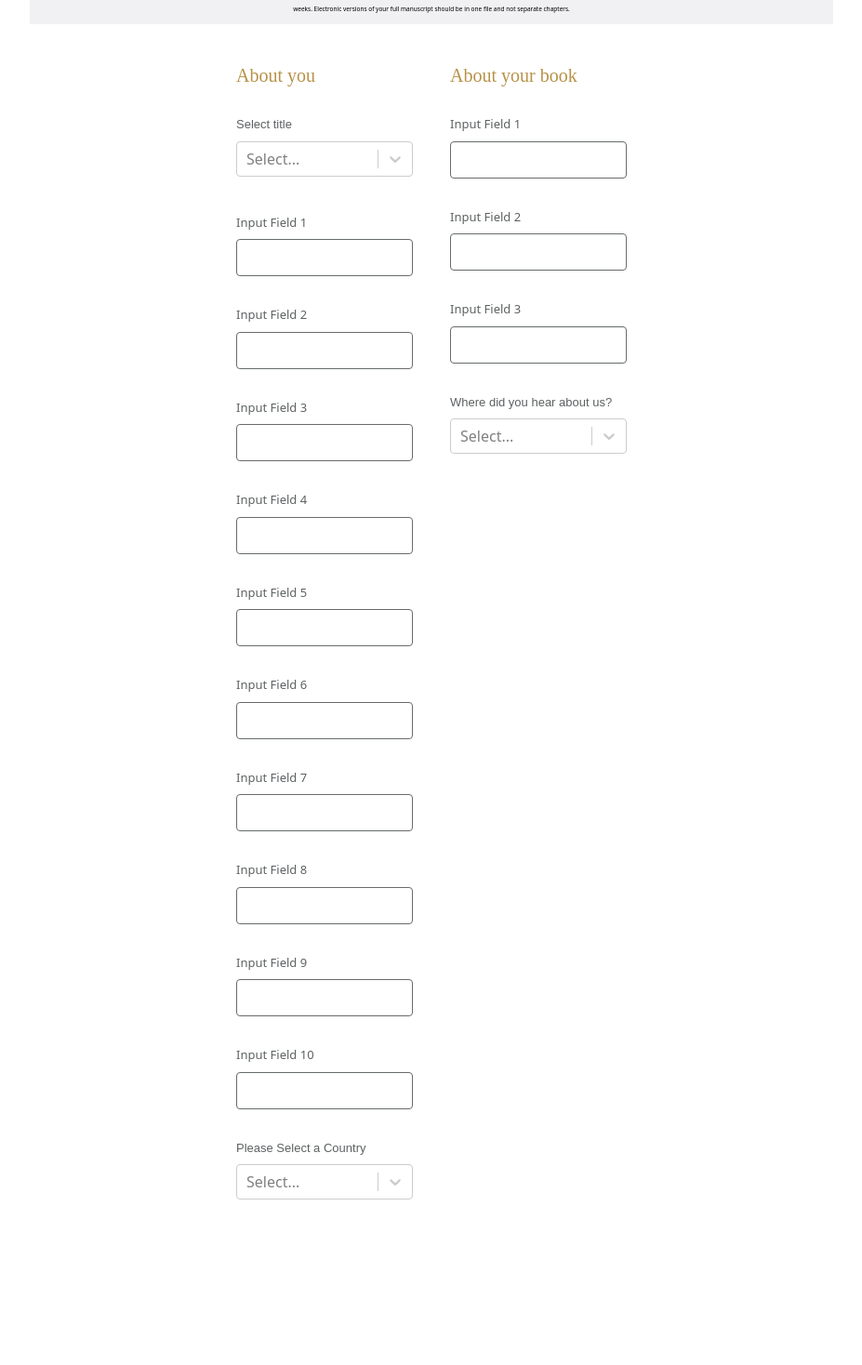
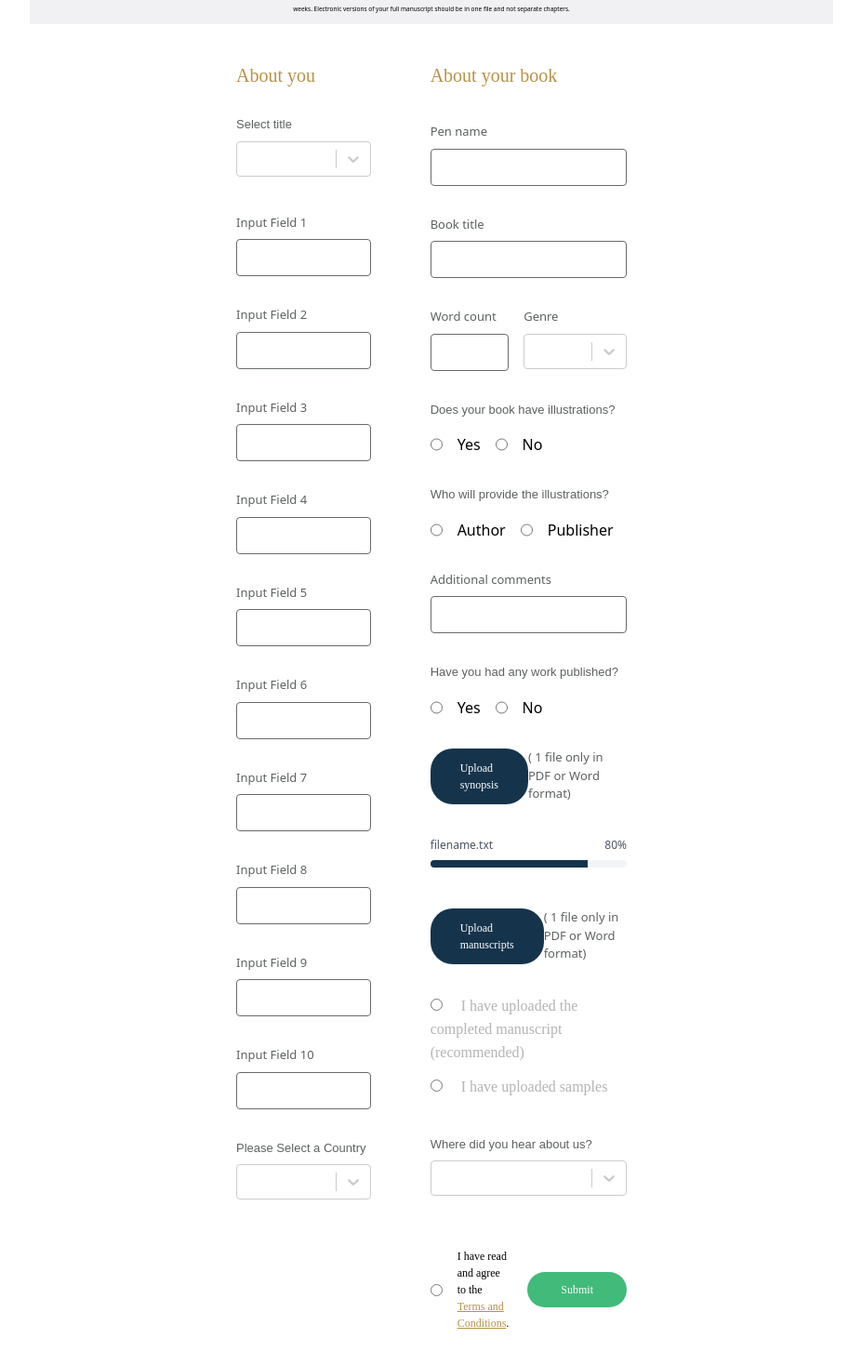
Before and after one commit to Hadees621/pegasus, a React (Create React App) app: page /submit-online in a window 1280 px wide. Shown: the part 276-1744 px from the top of the page at 93% size, without its empty margins (176-1103 px from the left). Built offline with nearby package versions, Linux system fonts and the light colour scheme.

Commit message:
froms implemented

```diff
--- a/package.json
+++ b/package.json
@@ -42,5 +42,8 @@
       "last 1 firefox version",
       "last 1 safari version"
     ]
+  },
+  "devDependencies": {
+    "@babel/plugin-proposal-private-property-in-object": "^7.21.11"
   }
 }
--- a/src/pages/submit-online/components/AboutBook.js
+++ b/src/pages/submit-online/components/AboutBook.js
@@ -1,5 +1,9 @@
-import React from "react";
+import React, { useRef, useState } from "react";
+import { Link } from "react-router-dom";
 import Select from "react-select";
+import FileUpload from "./FileUpload.js";
+import RadioGroup from "./RadioGroup";
+import TextInput from "./TextInput";
 
 const options = [
     { value: "option1", label: "Option 1" },
@@ -7,45 +11,166 @@ const options = [
 ];
 
 const AboutBook = () => {
+    const fileInputRef = useRef(null);
+    const [selectedOption, setSelectedOption] = useState(null);
 
+    const handleButtonClick = () => {
+        fileInputRef.current.click();
+    };
+
+    const handleFileChange = (event) => {
+        const selectedFile = event.target.files[0];
+        console.log("Selected File:", selectedFile);
+    };
+
+    const progress = 80;
+
+    const handleRadioChange = (option) => {
+        setSelectedOption(option);
+    };
     return (
         <>
             <div className="flex flex-col w-full">
-                {/* text-center 425:text-start  425:text-[15px] 768:text-[18px] 1024:text-[10px] 1440:text-[14px] 2000:text-[20px] */}
                 <h1 className="text-[20px] text-[#B79248] font-fairplay mb-7 mt-5">
                     About your book
                 </h1>
-                <div className="mb-96 w-full">
+                <div className="mb-96 w-full mt-2">
                     <form>
-                        {[...Array(3)].map((_, index) => (
-                            <div key={index} className="mb-8">
-                                <label
-                                    className="block text-[#5D6162] text-[13px] mb-2"
-                                    htmlFor={`inputField${index + 1}`}
-                                >
-                                    Input Field {index + 1}
+                        <TextInput label="Pen name" id="inputField1" name="inputField1" />
+                        <TextInput label="Book title" id="inputField2" name="inputField2" />
+
+                        <div className="flex gap-4 ">
+                            <div className="w-[40%]">
+                                <TextInput label="Word count" id="inputField3" name="inputField3" />
+                            </div>
+                            <div className="flex-1">
+                                <label className="block text-[#5D6162] text-[13px] mb-2" htmlFor="dropdownField">
+                                    Genre
                                 </label>
+                                <Select options={options} isSearchable={true} placeholder={null} />
+                            </div>
+                        </div>
+
+                        <RadioGroup
+                            label="Does your book have illustrations?"
+                            options={[
+                                { value: 1, label: "Yes" },
+                                { value: 2, label: "No" },
+                            ]}
+                            onChange={handleRadioChange}
+                            selectedOption={selectedOption}
+                        />
+
+                        <RadioGroup
+                            label="Who will provide the illustrations?
+"
+                            options={[
+                                { value: 1, label: "Author" },
+                                { value: 2, label: "Publisher" },
+                            ]}
+                            onChange={handleRadioChange}
+                            selectedOption={selectedOption}
+                        />
+
+                        <TextInput label="Additional comments" id="inputField2" name="inputField2" />
+
+                        <RadioGroup
+                            label="Have you had any work published?"
+                            options={[
+                                { value: 1, label: "Yes" },
+                                { value: 2, label: "No" },
+                            ]}
+                            onChange={handleRadioChange}
+                            selectedOption={selectedOption}
+                        />
+
+                        <FileUpload
+                            label="Upload synopsis"
+                            onClick={handleButtonClick}
+                            onChange={handleFileChange}
+                        />
+
+                        <div className="relative mb-11 pt-1">
+                            <>
+                                <div className="mb-2 flex items-center justify-between text-xs">
+                                    <div className="text-gray-600">filename.txt</div>
+                                    <div className="text-gray-600">{`${progress}%`}</div>
+                                </div>
+                                <div className="flex h-2 overflow-hidden rounded bg-gray-100 text-[6px]">
+                                    <div style={{ width: `${progress}%` }} className="bg-[#15344C]"></div>
+                                </div>
+                            </>
+                        </div>
+
+                        <FileUpload
+                            label="Upload manuscripts"
+                            onClick={handleButtonClick}
+                            onChange={handleFileChange}
+                        />
+
+                        <div className="flex flex-col gap-3 mb-2">
+                            <div className={`form-check space-x-5 ${selectedOption === 1 ? 'text-[#2E3059]' : 'text-[#B4B4B4]'}`}>
                                 <input
-                                    type="text"
-                                    id={`inputField${index + 1}`}
-                                    name={`inputField${index + 1}`}
-                                    className="w-full px-3 py-2 border border-[#676B6C] rounded-[4px] h-[40px]"
+                                    type="radio"
+                                    className="form-check-input"
+                                    id="radioOption1"
+                                    name="radioOptions"
+                                    onChange={() => handleRadioChange(1)}
+                                    checked={selectedOption === 1}
                                 />
+                                <label className="form-check-label font-fairplay" htmlFor="radioOption1">
+                                    I have uploaded the completed manuscript (recommended)
+                                </label>
                             </div>
-                        ))}
 
+                            <div className={`form-check space-x-5 ${selectedOption === 2 ? 'text-[#2E3059]' : 'text-[#B4B4B4]'} mb-8`}>
+                                <input
+                                    type="radio"
+                                    className="form-check-input"
+                                    id="radioOption2"
+                                    name="radioOptions"
+                                    onChange={() => handleRadioChange(2)}
+                                    checked={selectedOption === 2}
+                                />
+                                <label className="form-check-label font-fairplay" htmlFor="radioOption2">
+                                    I have uploaded samples
+                                </label>
+                            </div>
+                        </div>
 
-                        <div className="mb-4">
+                        <div className="mb-14">
                             <label className="block text-[13px] font-roboto text-[#5D6162] mb-2">
                                 Where did you hear about us?
                             </label>
-                            <Select options={options} isSearchable={true} />
+                            <Select options={options} isSearchable={true} placeholder={null} />
                         </div>
+
+                        <div className="form-check space-x-5 flex justify-between items-center">
+                            <div className="space-x-4 items-center flex">
+                                <input
+                                    type="radio"
+                                    className="form-check-input border-2 border-black"
+                                    id="radio"
+                                    name="radio"
+                                />
+                                <label className="form-check-label font-fairplay text-[12px] text-black">
+                                    I have read and agree to the{" "}
+                                    <Link to="/terms" className="text-[#B79248] underline font-fairplay">
+                                        Terms and Conditions
+                                    </Link>
+                                    .
+                                </label>
+                            </div>
+
+                            <button className="bg-[#42BA7A] text-white px-9 py-[10px] rounded-3xl cursor-pointer text-[12px] font-fairplay">
+                                Submit
+                            </button>
+                        </div>
+
                     </form>
                 </div>
             </div>
         </>
     );
 };
-
 export default AboutBook;
--- a/src/pages/submit-online/components/Aboutyou.js
+++ b/src/pages/submit-online/components/Aboutyou.js
@@ -20,7 +20,7 @@ const AboutYou = () => {
                             <label className="block mb-2 text-[13px] font-roboto text-[#5D6162]">
                                 Select title
                             </label>
-                            <Select options={options} isSearchable={true} className={'text-[#5D6162]'} />
+                            <Select options={options} isSearchable={true} className={'text-[#5D6162]'} placeholder={null} />
                         </div>
 
                         {[...Array(10)].map((_, index) => (
@@ -45,7 +45,7 @@ const AboutYou = () => {
                             <label className="block text-[13px] font-roboto text-[#5D6162] mb-2">
                                 Please Select a Country
                             </label>
-                            <Select options={options} isSearchable={true} />
+                            <Select options={options} isSearchable={true} placeholder={null} />
                         </div>
                     </form>
                 </div>
--- /dev/null
+++ b/src/pages/submit-online/components/FileUpload.js
@@ -0,0 +1,26 @@
+import React from "react";
+
+const FileUpload = ({ label, onClick, onChange }) => {
+    return (
+        <div className="mb-8 flex justify-between items-center">
+            <>
+                <label
+                    className="bg-[#15344C] text-white px-8 py-[12px] rounded-3xl cursor-pointer text-[12px] font-fairplay"
+                    htmlFor="fileUploadButton"
+                    onClick={onClick}
+                >
+                    {label}
+                </label>
+                <input
+                    type="file"
+                    className="hidden"
+                    id="fileUploadButton"
+                    onChange={onChange}
+                />
+            </>
+            <h1 className="text-[#5D6162] text-[13px]">( 1 file only in PDF or Word format)</h1>
+        </div>
+    );
+};
+
+export default FileUpload;
--- /dev/null
+++ b/src/pages/submit-online/components/RadioGroup.js
@@ -0,0 +1,30 @@
+import React from "react";
+
+const RadioGroup = ({ label, options, onChange, selectedOption }) => {
+    return (
+        <div className="mb-8">
+            <label className="block text-[13px] font-roboto text-[#5D6162] mb-4">
+                {label}
+            </label>
+            <div className="flex gap-4">
+                {options.map((option) => (
+                    <div key={option.value} className="form-check gap-4 flex">
+                        <input
+                            type="radio"
+                            className="form-check-input"
+                            id={`radio${option.value}`}
+                            name="radioOptions"
+                            onChange={() => onChange(option)}
+                            checked={selectedOption === option}
+                        />
+                        <label className="form-check-label" htmlFor={`radio${option.value}`}>
+                            {option.label}
+                        </label>
+                    </div>
+                ))}
+            </div>
+        </div>
+    );
+};
+
+export default RadioGroup;
--- a/src/pages/submit-online/components/Section.js
+++ b/src/pages/submit-online/components/Section.js
@@ -13,7 +13,7 @@ const Section = () => {
             />
 
             {/* border 1024:gap-x-2 1024:gap-y-2.5 2560:gap-y-6 2560:gap-x-6 1440:gap-x-5 gap-y-7 320:p-5 1024:py-0 1024:mx-52 1440:mx-72 1535: 2560:mx-[550px] 768:gap-x-4 2560:my-9 */}
-            <div className="flex mx-[430px] gap-10">
+            <div className="flex mx-[430px] gap-16">
                 <AboutYou />
                 <AboutBook />
             </div>
--- /dev/null
+++ b/src/pages/submit-online/components/TextInput.js
@@ -0,0 +1,20 @@
+import React from "react";
+
+const TextInput = ({ label, id, name, ...props }) => {
+    return (
+        <div className="mb-8">
+            <label className="block text-[#5D6162] text-[13px] mb-2" htmlFor={id}>
+                {label}
+            </label>
+            <input
+                type="text"
+                id={id}
+                name={name}
+                className="w-full px-3 py-2 border border-[#676B6C] rounded-[4px] h-[40px]"
+                {...props}
+            />
+        </div>
+    );
+};
+
+export default TextInput;
```
Also changed, not shown: 1 other file (tests, documents, lock files or other folders).
